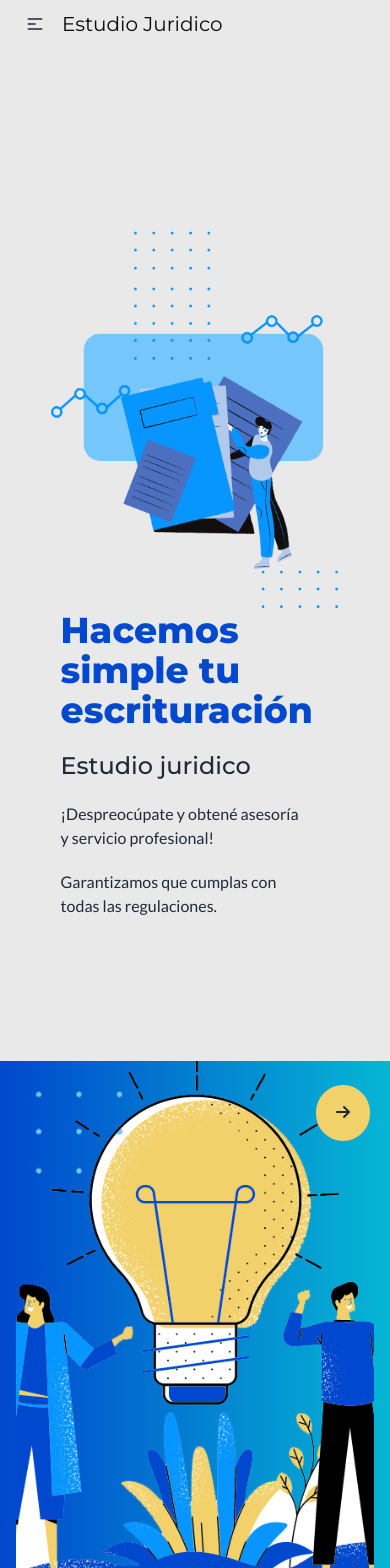
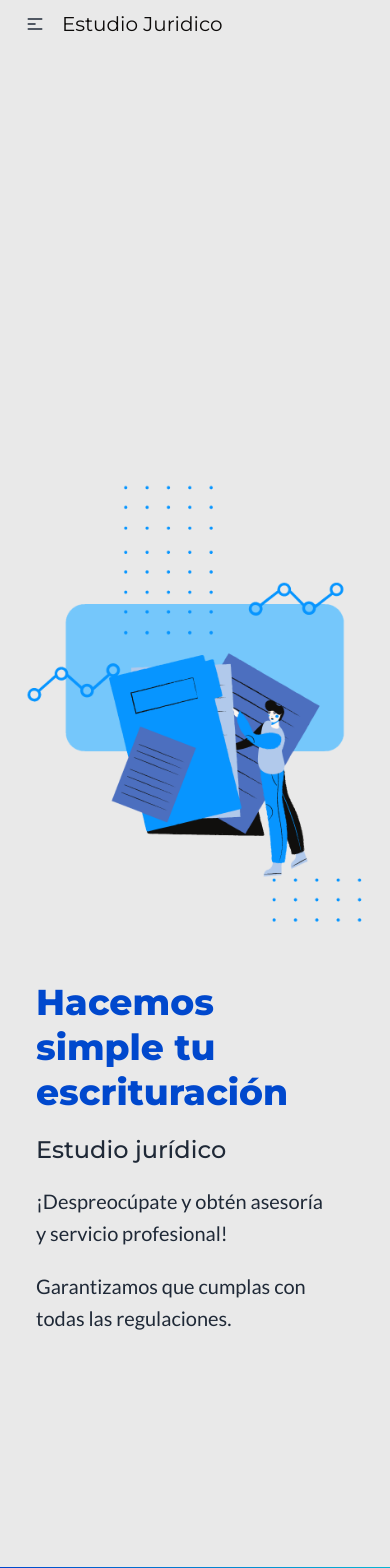
Before and after one commit to champaincode/LandingPageEstudioJuridico, a React (Vite) app: page / in a window 390 px wide. Shown: the top 1568 px of the page. Built offline with nearby package versions, Linux system fonts and the light colour scheme.

Commit message:
responsive complete

```diff
--- a/src/components/Hero.jsx
+++ b/src/components/Hero.jsx
@@ -7,19 +7,19 @@ function Hero() {
   return (
     <div
       id="inicio"
-      className="hero bg-gray lg:h-[100vh] h-[120vh] max-w-screen  overflow-hidden"
+      className="hero bg-gray lg:h-[100vh] 2xl:h-[100vh] xl:h-[100vh] h-[180vh] max-w-screen overflow-hidden"
     >
-      <div className="hero-content   flex flex-col sm:flex-row-reverse justify-between md:flex-row-reverse  lg:h-[800px] h-[680px]">
+      <div className="hero-content flex flex-col sm:flex-row-reverse justify-between md:flex-row-reverse lg:h-[800px] h-[680px]">
         <motion.div
           variants={fadeIn("left", 0.5)}
           initial="hidden"
           whileInView={"show"}
           viewport={{ once: false, amount: 0.3 }}
-          className="w-full  h-2/4  lg:w-full 2xl:h-3/4 lg:3/4 xl:w-3/4 md:h-1/2 sm:h-1/2"
+          className="w-full h-auto sm:h-[50vh] md:h-[60vh] xl:mb-12 xl:h-2/3 lg:w-full 2xl:h-3/4 lg:3/4 xl:w-3/4 md:h-1/2 sm:h-1/2"
         >
           <img
             src={Imagen}
-            className="h-[45vh] lg:h-[60vh] md:h-[50vh] lg:w-full 2xl:h-full  2xl:w-full object-cover"
+            className="h-full w-full object-cover"
             alt="Estudio"
           />
         </motion.div>
@@ -28,19 +28,19 @@ function Hero() {
           initial="hidden"
           whileInView={"show"}
           viewport={{ once: false, amount: 0.3 }}
-          className="w-full lg:w-1/2 flex flex-col md:flex justify-center items-start p-5"
+          className="w-full lg:w-1/2 xl:h-[200px]flex flex-col md:flex justify-center items-start p-5"
         >
-          <h1 className="text-4xl sm:text-5xl md:text-5xl lg:text-6xl xl:text-5xl 2xl:text-7xl py-5 font-bold text-blue-100 font-sans">
+          <h1 className="text-4xl xl:mb-6 sm:text-5xl md:text-5xl lg:text-6xl xl:text-5xl 2xl:text-7xl xl:py-0 py-5 font-bold text-blue-100 font-sans leading-tight ">
             Hacemos <br /> simple tu
             <br /> escrituración
           </h1>
-          <h3 className="text-2xl lg:text-4xl xl:text-3xl font-medium font-sans">
-            Estudio juridico
+          <h3 className="text-2xl   lg:text-4xl xl:text-3xl font-medium font-sans leading-tight">
+            Estudio jurídico
           </h3>
-          <p className="text-1xl lg:text-2xl py-5 font-lato font-regular">
-            ¡Despreocúpate y obtené asesoría <br /> y servicio profesional!
+          <p className="text-xl xl:py-2 xl:mb-6 lg:text-2xl py-5 font-lato font-regular leading-relaxed ">
+            ¡Despreocúpate y obtén asesoría <br /> y servicio profesional!
           </p>
-          <p className="text-1xl lg:text-2xl font-lato font-regular">
+          <p className="text-xl lg:text-2xl  xl:mb-20 font-lato font-regular leading-relaxed">
             Garantizamos que cumplas con <br /> todas las regulaciones.
           </p>
         </motion.div>
--- a/src/components/HeroOne.jsx
+++ b/src/components/HeroOne.jsx
@@ -1,7 +1,8 @@
-import React, { useState, useRef } from "react";
+import React, { useState, useEffect } from "react";
 import { FontAwesomeIcon } from "@fortawesome/react-fontawesome";
 import { faArrowRight } from "@fortawesome/free-solid-svg-icons";
 import ImageHero from "../assets/Juridico.png";
+
 import { motion } from "framer-motion";
 import { fadeIn } from "../variants";
 
@@ -15,18 +16,15 @@ function HeroOne() {
   };
 
   return (
-    <div
-      id="elegirnos"
-      className="hero h-[100vh] w-[100%] bg-gradient-to-r from-blue-100 to-cyan-500  overflow-hidden flex justify-start 2xl:justify-center 2xl:flex relative 2xl:relative"
-    >
+    <div className="hero h-[100vh] w-[100%] bg-gradient-to-r from-blue-100 to-cyan-500  overflow-hidden flex justify-start 2xl:justify-center 2xl:flex relative 2xl:relative">
       <div className="carousel">
         <div
           className={`carousel-item ${activeSlide === 0 ? "active" : "hidden"}`}
         >
-          <div className="hero  lg:h-[800px] h-[180vh] w-[100%]  overflow-hidden">
+          <div className="hero  lg:h-[800px] h-[180vh] w-[100%] overflow-hidden">
             <div className="hero-content w-screen  flex flex-col-reverse sm:flex-row-reverse justify-between md:flex-row-reverse  lg:h-[800px] h-[680px]">
               <motion.div
-                variants={fadeIn("right", 0.3)}
+                variants={fadeIn("right", 0.5)}
                 initial="hidden"
                 whileInView={"show"}
                 viewport={{ once: false, amount: 0.3 }}
@@ -34,7 +32,7 @@ function HeroOne() {
               >
                 <img
                   src={ImageHero}
-                  className="h-[100vh] lg:h-[300px]   xl:h-[500px] md:h-[300px] lg:w-full 2xl:h-full lg:mt-12  2xl:w-full object-cover"
+                  className="h-[40vh] lg:h-[100vh] md:h-[50vh] lg:w-full 2xl:h-full lg:mt-12  2xl:w-full object-cover"
                   alt="Estudio"
                 />
               </motion.div>
@@ -43,12 +41,15 @@ function HeroOne() {
                 initial="hidden"
                 whileInView={"show"}
                 viewport={{ once: false, amount: 0.3 }}
-                className="w-full lg:w-1/2 flex flex-col md:flex justify-center items-start p-5"
+                className="w-full  lg:w-1/2 flex flex-col md:flex justify-center items-start p-5"
               >
-                <h1 className="text-3xl sm:text-4xl md:text-5xl lg:text-5xl xl:text-5xl 2xl:text-6xl py-5 mt-6 lg:mt-0 font-bold text-stone font-sans">
+                <h1
+                  id="elegirnos"
+                  className="text-3xl  sm:text-4xl md:text-5xl lg:text-5xl xl:text-5xl 2xl:text-6xl py-5 mt-6 lg:mt-0 font-bold text-stone font-sans"
+                >
                   ¿POR QUE ELEGIRNOS ?
                 </h1>
-                <h3 className=" lg:text-4xl xl:text-3xl text-white font-medium font-sans">
+                <h3 className="text-xl lg:text-4xl xl:text-3xl text-white font-medium font-sans">
                   Somos un estudio juridico especilizado en tramites de la
                   propiedad inmuble en CABA & Provincia de Buenos Aires
                 </h3>
@@ -66,28 +67,28 @@ function HeroOne() {
         <div
           className={`carousel-item ${activeSlide === 1 ? "active" : "hidden"}`}
         >
-          <div className="hero-content  flex-col h-[680px]  justify-start">
+          <div className="hero-content flex-col h-[680px] justify-start">
             <motion.div
               variants={fadeIn("right", 0.5)}
               initial="hidden"
               whileInView={"show"}
               viewport={{ once: false, amount: 0.3 }}
-              className=" w-[90vw]  lg:w-1/2  flex-col md:flex justify-center items-start  "
+              className="w-[90vw] lg:w-1/2 flex-col md:flex justify-center items-start "
             >
-              <h1 className="text-4xl lg:text-7xl py-5 font-bold text-white font-sans">
+              <h1 className="text-4xl lg:text-6xl xl:mt-12 xl:text-5xl 2xl:text-7xl py-5 font-bold text-white font-sans">
                 Aseguramos tu <br />
                 escrituración
               </h1>
 
-              <p className="text-1xl lg:text-2xl  py-5 font-lato font-regular  text-white ">
+              <p className="text-1xl lg:text-2xl  py-5 font-lato font-regular text-white">
                 Acomodá la situación de tu propiedad ahora mismo ✅
               </p>
-              <p className="text-1xl lg:text-2xl  py-5  font-lato font-regular  text-white ">
+              <p className="text-1xl lg:text-2xl py-5 font-lato font-regular text-white">
                 Nuestro equipo de destacados profesionales está aquí para
                 asistirte en la regularización de la situación de tu propiedad
                 de manera ágil y eficiente.📜🔒
               </p>
-              <p className="text-1xl lg:text-2xl  py-5  font-lato font-regular  text-white ">
+              <p className="text-1xl lg:text-2xl py-5 font-lato font-regular text-white">
                 No dudes en dar un paso adelante y garantizar la tranquilidad y
                 seguridad de tu propiedad. Ponte en contacto con nosotros hoy
                 mismo y permítenos ocuparnos de cada detalle de forma
@@ -95,11 +96,11 @@ function HeroOne() {
               </p>
             </motion.div>
           </div>
-          <div className="2xl:w-[400px] lg:w-[500px] "></div>
+          <div className="2xl:w-[400px] lg:w-[500px]"></div>
         </div>
         <button
           onClick={nextSlide}
-          className="bg-yellow-400 rounded-full p-4 px-5 absolute mt-2 bottom-13 top-4  right-5   sm:top-4 md:top-[50vh]  xl:top-[50vh]   2xl:top-[50vh]    "
+          className="bg-yellow-400 rounded-full p-4 px-5 absolute mt-2 bottom-13 top-12  right-5   sm:top-4 md:top-[50vh]  xl:top-[50vh]   2xl:top-[50vh]    "
         >
           {" "}
           <FontAwesomeIcon icon={faArrowRight} />
--- a/src/components/Navbar.jsx
+++ b/src/components/Navbar.jsx
@@ -33,11 +33,12 @@ function Navbar() {
           </label>
           <ul
             tabIndex={0}
-            className="menu menu-compact dropdown-content mt-3 p-2 shadow bg-base-100 rounded-box w-52"
+            className=" menu-compact dropdown-content mt-3 p-2 shadow bg-base-300 rounded-box w-52"
           >
-            <li>
+            <li className="text-center">
               <Link
                 activeClass="active"
+                className="active:bg-gradient-to-r from-blue-100 to-cyan-500 rounded-full active:text-white text-stone"
                 smooth={true}
                 spy={true}
                 offset={-200}
@@ -46,20 +47,22 @@ function Navbar() {
                 Inicio
               </Link>
             </li>
-            <li>
+            <li className="text-center">
               <Link
                 activeClass="active"
+                className="active:bg-gradient-to-r from-blue-100 to-cyan-500 rounded-full active:text-white text-stone"
                 smooth={true}
                 spy={true}
-                offset={-200}
+                offset={0}
                 to="elegirnos"
               >
                 ¿Por que elegirnos?
               </Link>
             </li>
-            <li>
+            <li className="text-center">
               <Link
                 activeClass="active"
+                className="active:bg-gradient-to-r from-blue-100 to-cyan-500 rounded-full active:text-white text-stone"
                 smooth={true}
                 spy={true}
                 offset={-200}
--- a/src/components/Servicios.jsx
+++ b/src/components/Servicios.jsx
@@ -24,7 +24,7 @@ function Servicios() {
   //   threshold: 0.5,
   // });
   return (
-    <section className=" h-[350vh] xl:h-[150vh] md:h-[130vh]  lg:h-[130vh]   bg-gray mb-5 ">
+    <section className=" h-[400vh] xl:h-[150vh] md:h-[130vh]  lg:h-[130vh]   bg-gray mb-5 ">
       <div>
         <div className="container mx-auto text-center  ">
           <motion.h2
```
